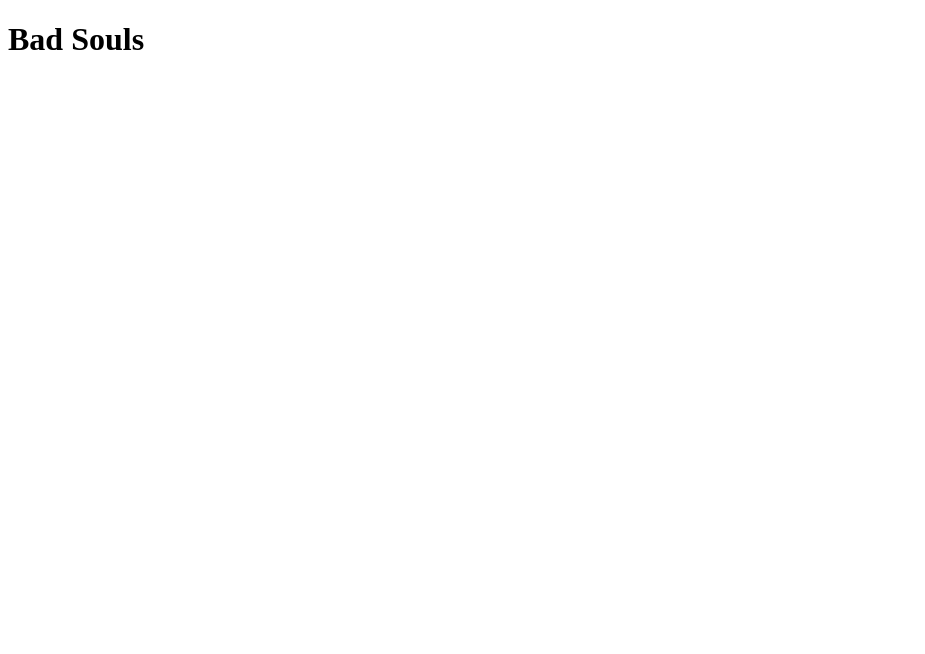
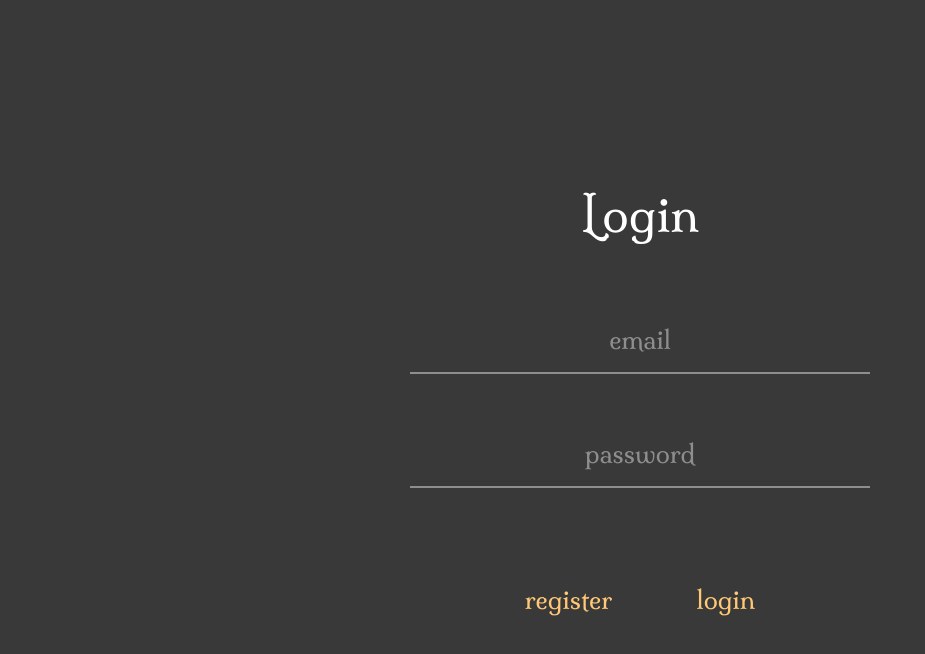
Before and after one commit to pedroccrp/badsouls, a React (Create React App) app in the folder web/: page /login in a window 1280 px wide. Shown: the top 654 px of the page, without its empty margins (0-925 px from the left). Built offline with nearby package versions, Linux system fonts and the light colour scheme.

Commit message:
Add routing via url

```diff
--- a/web/package.json
+++ b/web/package.json
@@ -13,6 +13,7 @@
     "node-sass": "5.0.0",
     "react": "^17.0.2",
     "react-dom": "^17.0.2",
+    "react-router-dom": "^5.2.0",
     "react-scripts": "4.0.3",
     "sass-loader": "^11.1.1",
     "typescript": "^4.1.2",
@@ -44,6 +45,7 @@
     ]
   },
   "devDependencies": {
+    "@types/react-router-dom": "^5.1.7",
     "@types/validator": "^13.1.3"
   }
 }
--- a/web/src/App.tsx
+++ b/web/src/App.tsx
@@ -1,10 +1,27 @@
 import React from 'react';
+import {
+  BrowserRouter as Router,
+  Switch,
+  Route,
+  Redirect,
+} from 'react-router-dom';
+
+import './styles/global.scss';
+
+import Login from 'pages/Login';
+import Register from 'pages/Register';
 
 function App() {
   return (
-    <div className='App'>
-      <h1>Bad Souls</h1>
-    </div>
+    <Router>
+      <Switch>
+        <Route path='/login' component={Login} />
+        <Route path='/register' component={Register} />
+        <Route path='/'>
+          <Redirect to='/login' />
+        </Route>
+      </Switch>
+    </Router>
   );
 }
 
```
Also changed, not shown: 1 other file (tests, documents, lock files or other folders).
